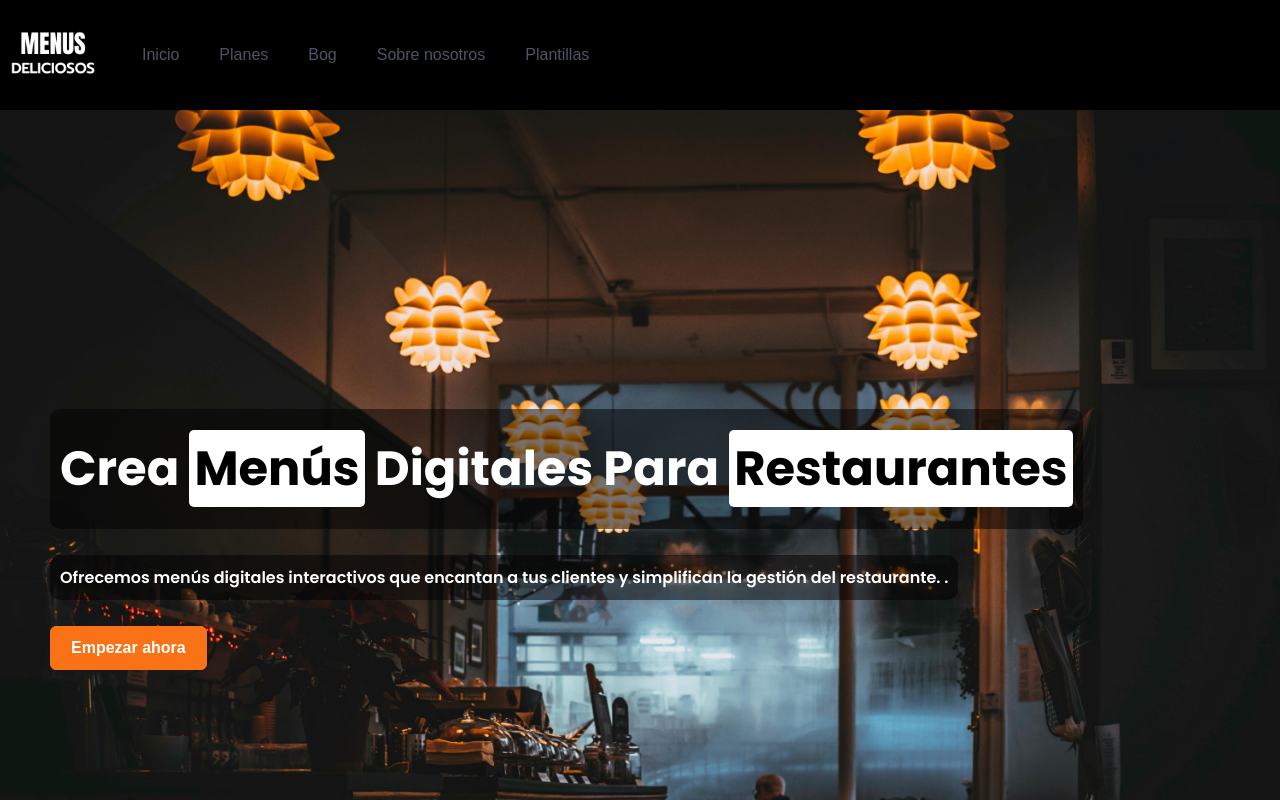
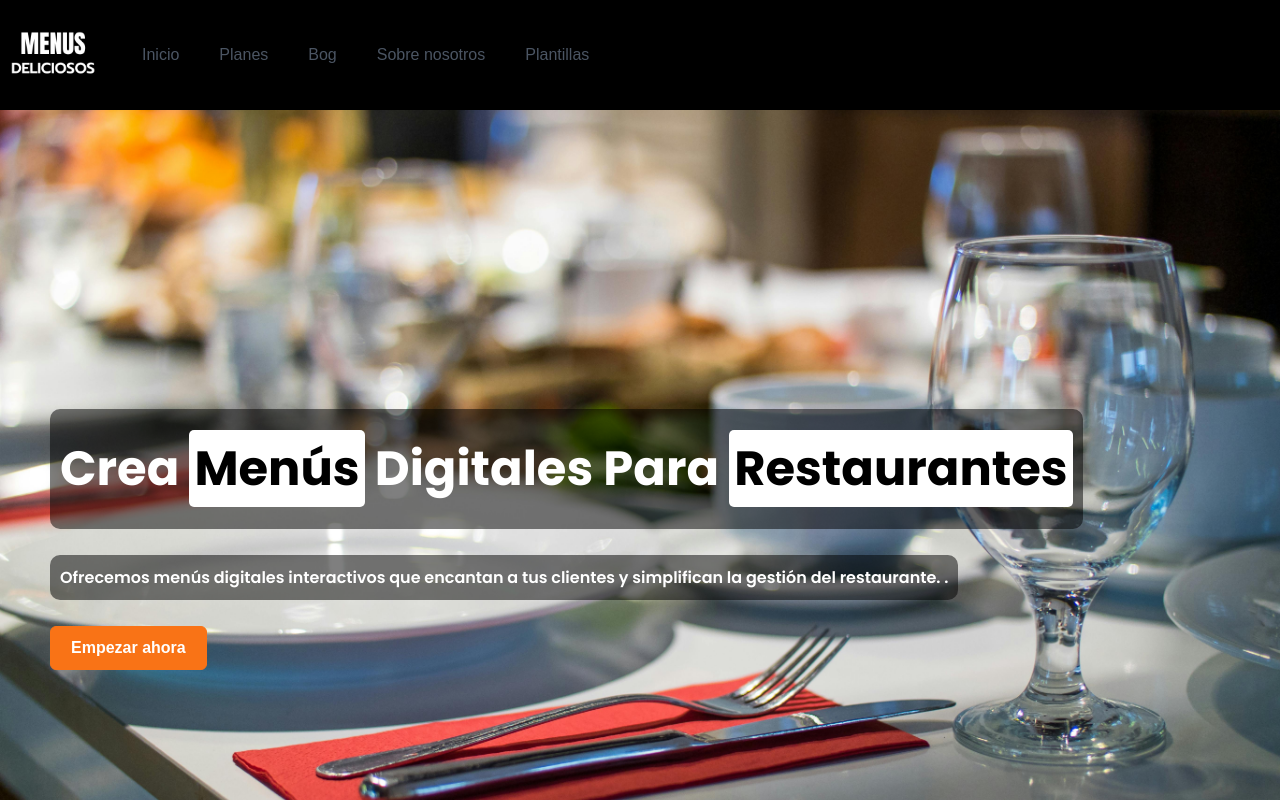
Before and after one commit to judisarodev/menusdeliciososfrontend, a React (Create React App) app: page / in a window 1280 px wide. Shown: the top 800 px of the page. Built offline with nearby package versions, Linux system fonts and the light colour scheme; the HTML template or start-up script is replaced by a standard one; a web font is replaced by a local one.

Commit message:
Se modifica imagen del banner home

```diff
--- a/src/landing/components/card/card.scss
+++ b/src/landing/components/card/card.scss
@@ -1,4 +1,4 @@
-@import './../../../styles//variables';
+@import './../../../styles/variables';
 
 .card__container{
     display: flex;
--- a/src/landing/pages/home/home.scss
+++ b/src/landing/pages/home/home.scss
@@ -1,7 +1,7 @@
 @import './../../../styles/variables';
 
 .home__banner{
-    background: url('./../../../assets/home/banner-home.jpg') no-repeat center;
+    background: url('./../../../assets/home/home-banner.jpg') no-repeat center;
     background-size: cover;
     height: 100vh;
     width: 100%;
```
Also changed, not shown: src/assets/home/banner.jpg (added), src/assets/home/home-banner.jpg (added).
